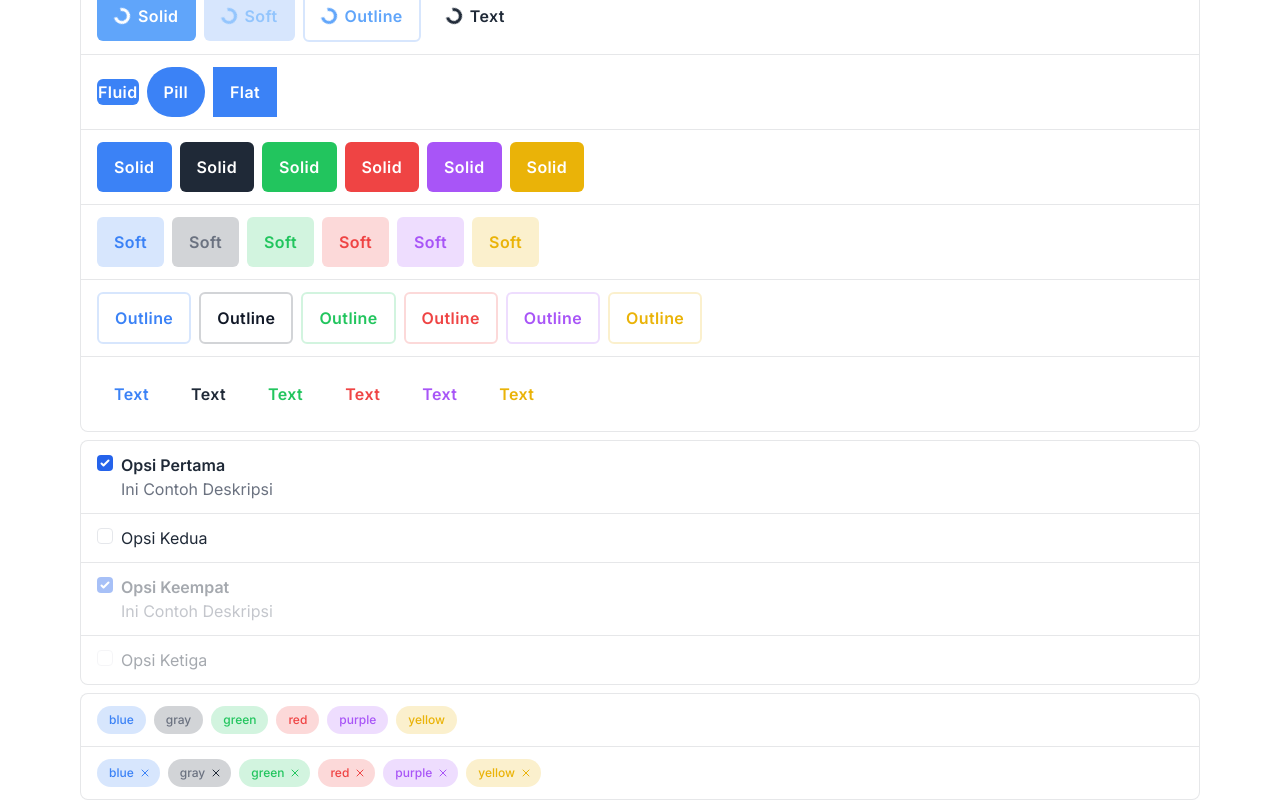
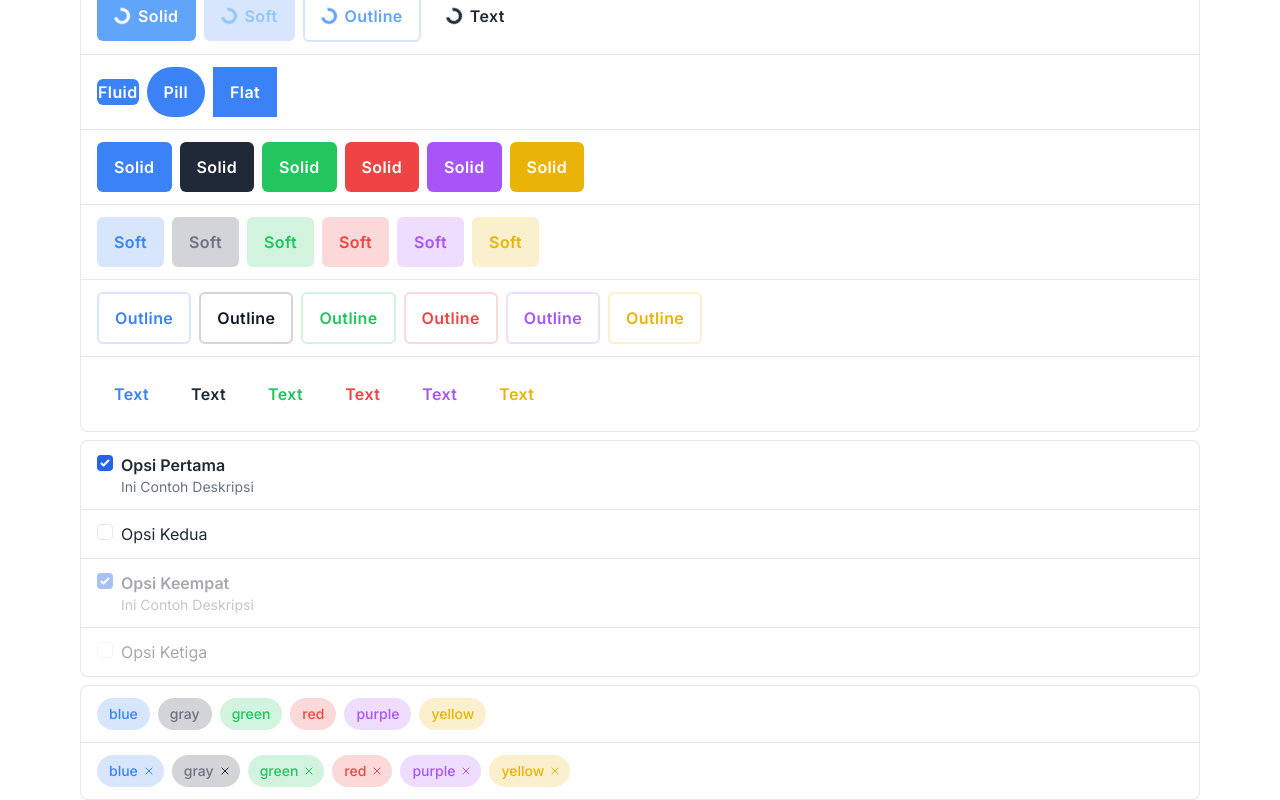
Before and after one commit to angkasa27/next-design-system, a Next.js app: page / in a window 1280 px wide. Shown: the part 1435-2235 px from the top of the page. Built offline with nearby package versions, Linux system fonts and the light colour scheme.

Commit message:
Update font size

```diff
--- a/src/components/elements/Checkbox/Checkbox.js
+++ b/src/components/elements/Checkbox/Checkbox.js
@@ -34,7 +34,7 @@ export default function Checkbox(props) {
         </span>
         {!!description && (
           <span
-            className={"block body-5 text-default-secondary"}
+            className={"block body-6 text-default-secondary"}
             id="hs-checkbox-delete-description"
           >
             {description}
--- a/src/components/elements/Chip/Chip.js
+++ b/src/components/elements/Chip/Chip.js
@@ -9,7 +9,7 @@ export default function Chip({ children, onClose, className, color }) {
     <span
       className={
         (onClose ? " pl-3 pr-2 " : " px-3 ") +
-        " inline-flex items-center gap-1 py-1.5 rounded-full subtitle-7 " +
+        " inline-flex items-center gap-1 py-1.5 rounded-full subtitle-6 " +
         CHIP_CLASS[color] +
         className
       }
```
